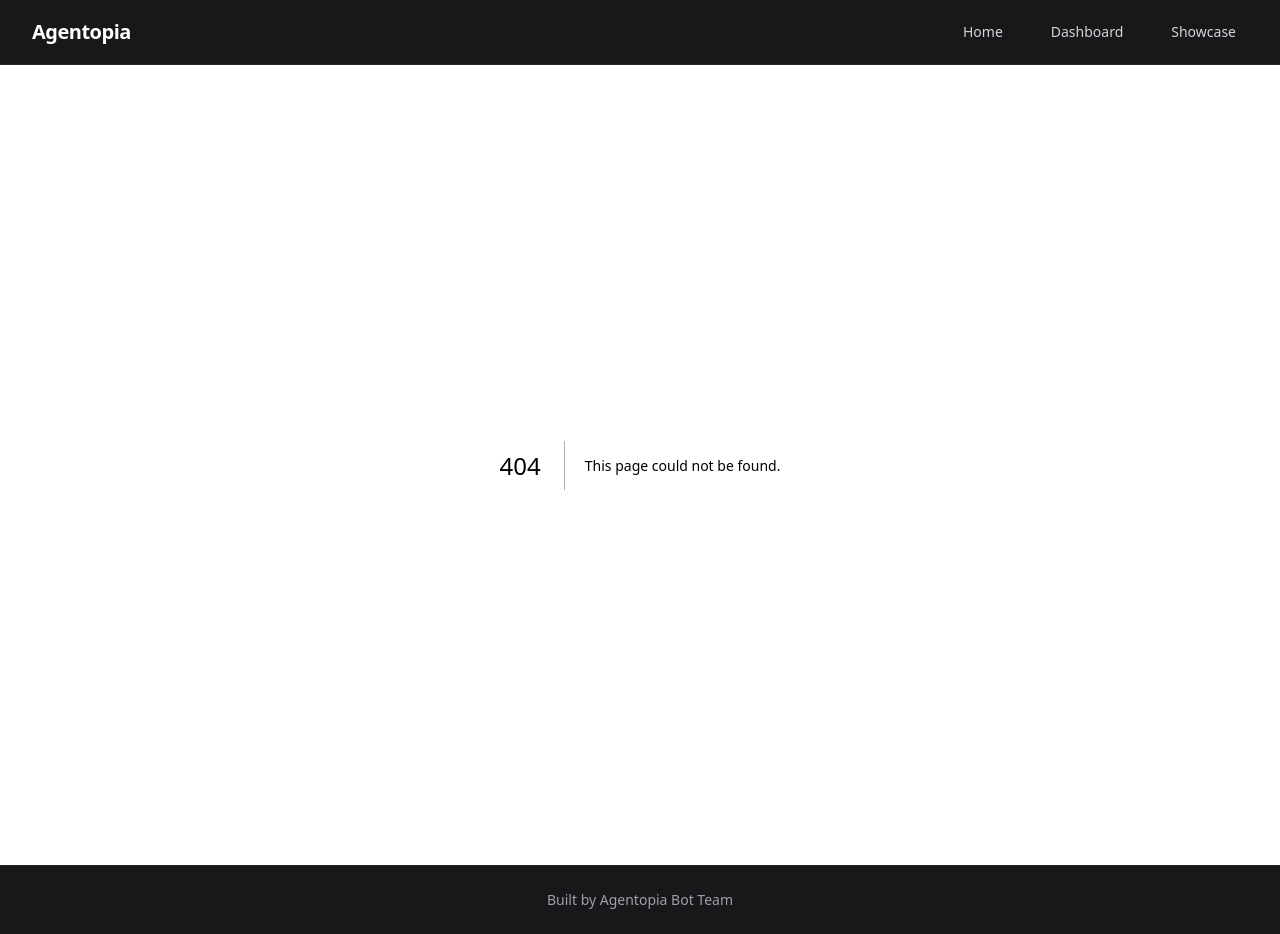
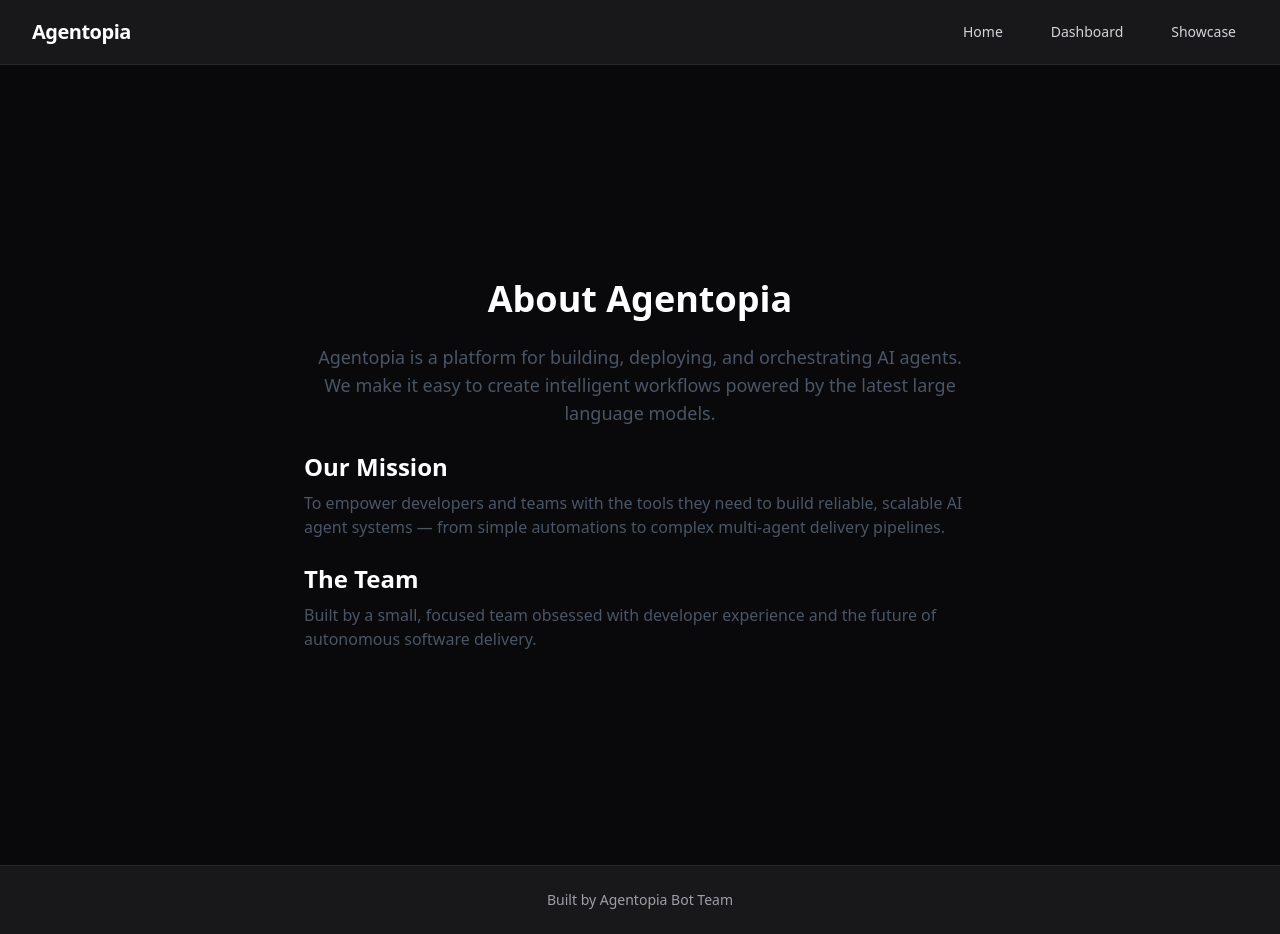
Before and after one commit to ai-agentopia/agentopia-demo-app, a Next.js app: page /about in a window 1280 px wide. Before the commit this address had no page. Built offline with nearby package versions, Linux system fonts and the light colour scheme.

Commit message:
feat: add about page and E2E test (closes #11)

```diff
--- a/package.json
+++ b/package.json
@@ -6,7 +6,8 @@
     "dev": "next dev",
     "build": "next build",
     "start": "next start",
-    "lint": "next lint"
+    "lint": "next lint",
+    "test:e2e": "playwright test"
   },
   "dependencies": {
     "next": "15.2.4",
@@ -14,6 +15,7 @@
     "react-dom": "^19.0.0"
   },
   "devDependencies": {
+    "@playwright/test": "^1.44.0",
     "@tailwindcss/postcss": "^4.0.0",
     "@types/node": "^22.0.0",
     "@types/react": "^19.0.0",
--- /dev/null
+++ b/playwright.config.ts
@@ -0,0 +1,25 @@
+import { defineConfig, devices } from '@playwright/test';
+
+export default defineConfig({
+  testDir: './e2e',
+  fullyParallel: true,
+  forbidOnly: !!process.env.CI,
+  retries: process.env.CI ? 2 : 0,
+  workers: process.env.CI ? 1 : undefined,
+  reporter: 'html',
+  use: {
+    baseURL: process.env.BASE_URL ?? 'http://localhost:3000',
+    trace: 'on-first-retry',
+  },
+  projects: [
+    {
+      name: 'chromium',
+      use: { ...devices['Desktop Chrome'] },
+    },
+  ],
+  webServer: {
+    command: 'pnpm dev',
+    url: 'http://localhost:3000',
+    reuseExistingServer: !process.env.CI,
+  },
+});
--- /dev/null
+++ b/src/app/about/page.tsx
@@ -0,0 +1,33 @@
+export default function AboutPage() {
+  return (
+    <main className="flex min-h-screen flex-col items-center justify-center px-6 py-12">
+      <div className="max-w-2xl w-full space-y-6 text-center">
+        <h1 className="text-4xl font-bold">About Agentopia</h1>
+        <p className="text-lg text-gray-600 dark:text-gray-300">
+          Agentopia is a platform for building, deploying, and orchestrating AI
+          agents. We make it easy to create intelligent workflows powered by the
+          latest large language models.
+        </p>
+        <section aria-labelledby="mission-heading" className="text-left">
+          <h2 id="mission-heading" className="text-2xl font-semibold mb-2">
+            Our Mission
+          </h2>
+          <p className="text-gray-600 dark:text-gray-300">
+            To empower developers and teams with the tools they need to build
+            reliable, scalable AI agent systems — from simple automations to
+            complex multi-agent delivery pipelines.
+          </p>
+        </section>
+        <section aria-labelledby="team-heading" className="text-left">
+          <h2 id="team-heading" className="text-2xl font-semibold mb-2">
+            The Team
+          </h2>
+          <p className="text-gray-600 dark:text-gray-300">
+            Built by a small, focused team obsessed with developer experience
+            and the future of autonomous software delivery.
+          </p>
+        </section>
+      </div>
+    </main>
+  );
+}
```
Also changed, not shown: 1 other file (tests, documents, lock files or other folders).
